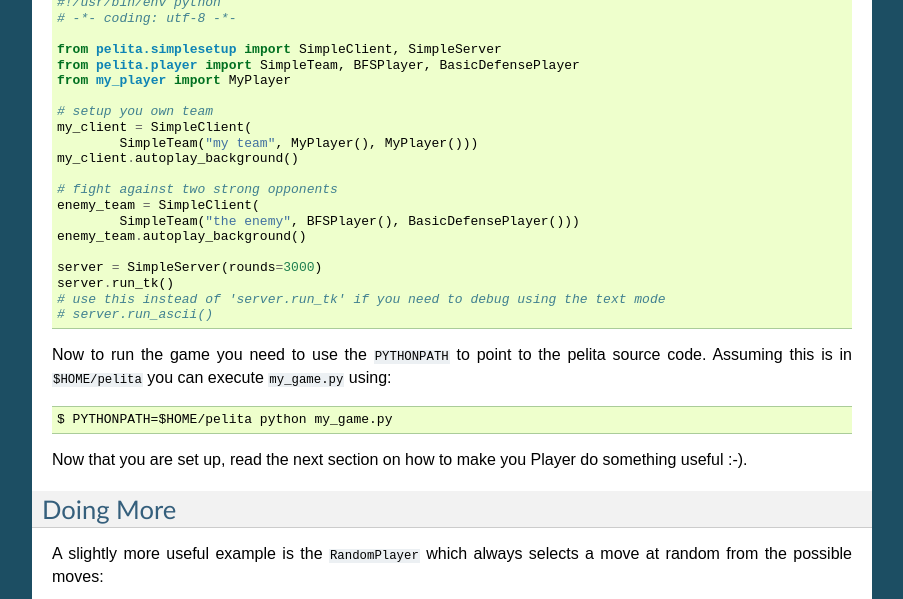
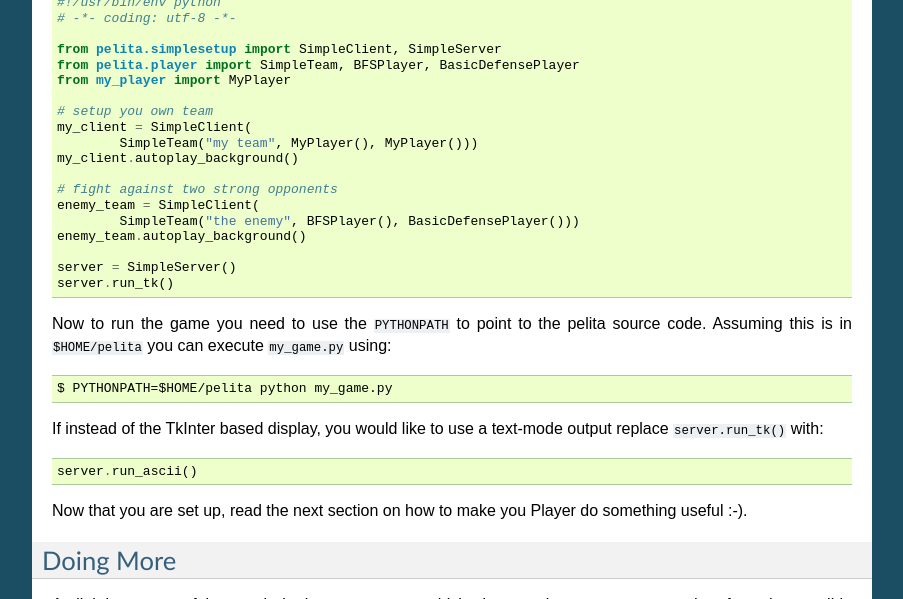
Before and after one commit to ASPP/pelita, a Sphinx documentation site: the page built from doc/source/writing_player.rst, in a window 1280 px wide and 900 px high, scrolled down 1567 px, cut to the strip 0-599 px from the top of the window. Shown: the whole strip, without its empty margins (198-1101 px from the left). Built offline with Sphinx 7.4.7, drawn with Linux system fonts in a browser that asks for light colours; the version number could not be read and is left out.

Commit message:
DOC/RF: simplify my_game.py

```diff
--- a/doc/source/my_player/my_game.py
+++ b/doc/source/my_player/my_game.py
@@ -15,7 +15,5 @@ enemy_team = SimpleClient(
         SimpleTeam("the enemy", BFSPlayer(), BasicDefensePlayer()))
 enemy_team.autoplay_background()
 
-server = SimpleServer(rounds=3000)
+server = SimpleServer()
 server.run_tk()
-# use this instead of 'server.run_tk' if you need to debug using the text mode
-# server.run_ascii()
--- a/doc/source/writing_player.rst
+++ b/doc/source/writing_player.rst
@@ -67,6 +67,12 @@ source code. Assuming this is in ``$HOME/pelita`` you can execute
 ``my_game.py`` using::
 
     $ PYTHONPATH=$HOME/pelita python my_game.py
+
+If instead of the TkInter based display, you would like to use a text-mode
+output replace ``server.run_tk()`` with::
+
+    server.run_ascii()
+
 
 Now that you are set up, read the next section on how to make you Player do
 something useful :-).
```
